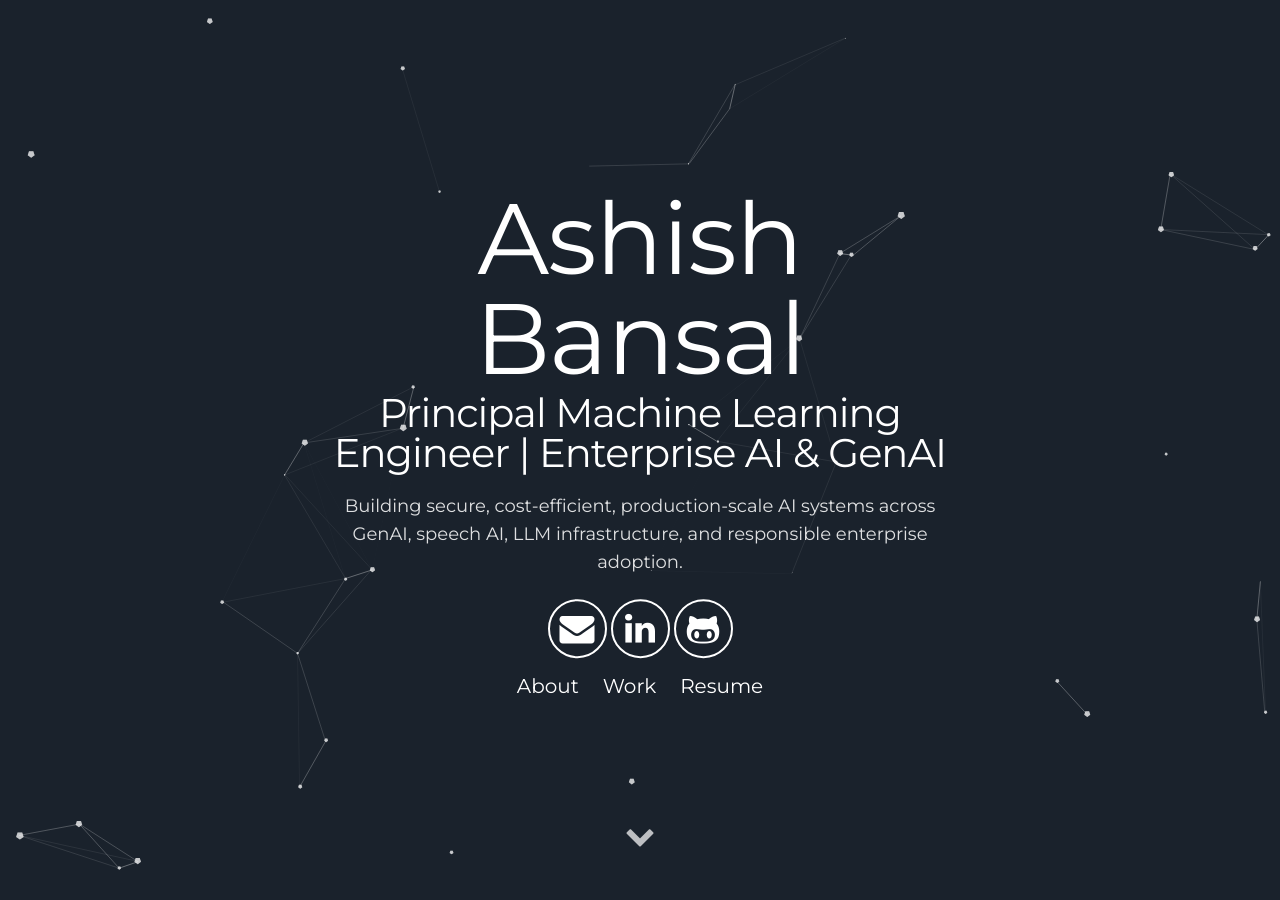
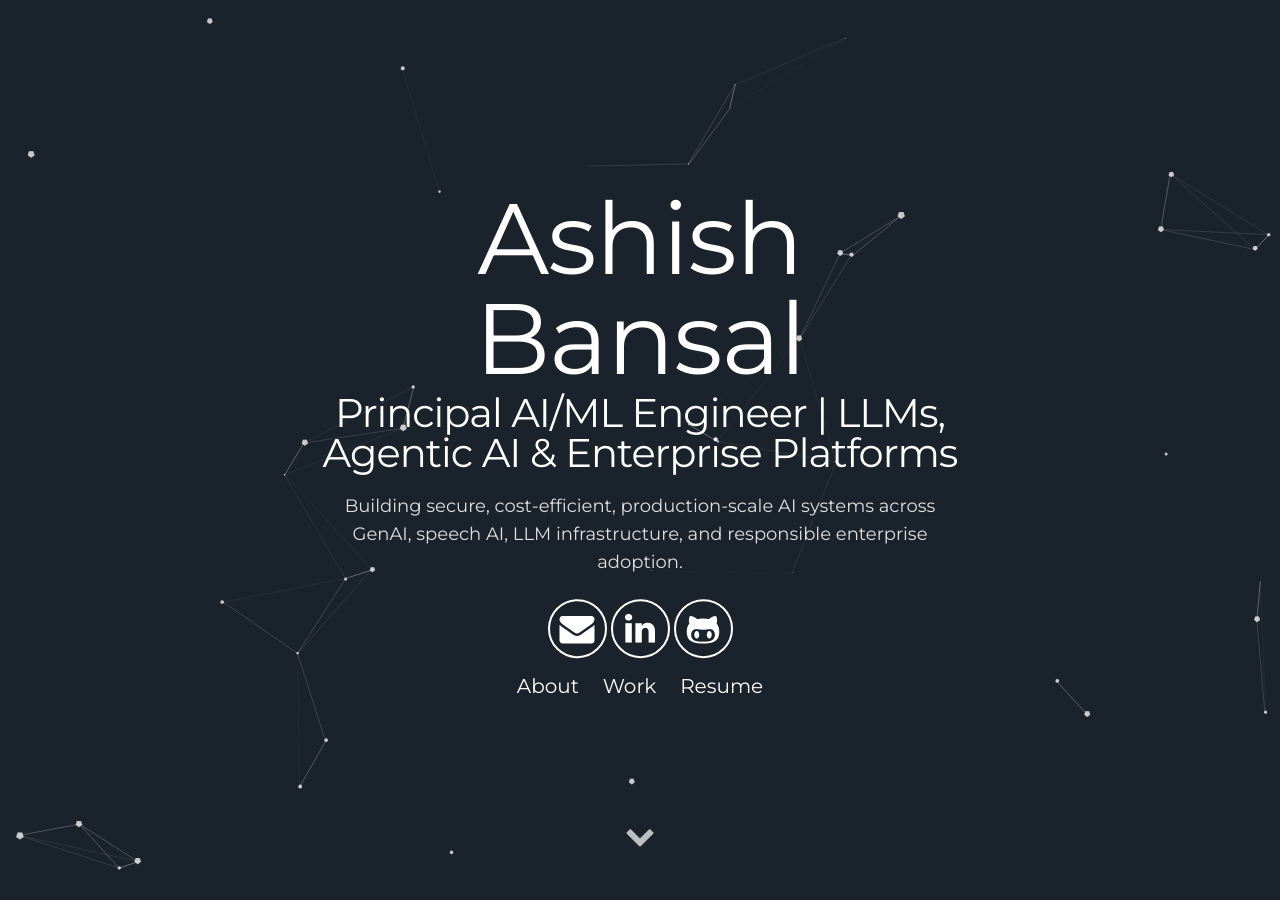
Before and after one commit to ab6995/ab6995.github.io, a Jekyll site: the page built from index.html, in a window 1280 px wide and 900 px high. Built offline with Jekyll 4.4.1, drawn with Linux system fonts in a browser that asks for light colours.

Commit message:
Align site metadata with updated resume

```diff
--- a/_config.yml
+++ b/_config.yml
@@ -1,6 +1,6 @@
 # Site settings
-title: Ashish Bansal | Principal ML Engineer
-description: Principal Machine Learning Engineer focused on enterprise AI, GenAI platforms, speech AI, LLM optimization, responsible AI, and production-grade ML systems.
+title: Ashish Bansal | Principal AI/ML Engineer
+description: Principal AI/ML Engineer focused on LLM-powered applications, agentic systems, enterprise-scale AI platforms, speech analytics, RAG, model serving, and responsible AI.
 
 # the base hostname & protocol for your site
 url: "https://ab6995.github.io"
@@ -10,8 +10,8 @@ permalink: /blog/:year/:month/:day/:title
 
 # User settings
 username: Ashish Bansal
-user_description: Principal Machine Learning Engineer building secure, cost-efficient, production-scale AI systems for financial services.
-user_title: Principal Machine Learning Engineer | Enterprise AI & GenAI
+user_description: Principal AI/ML Engineer building safe, cost-efficient, production-scale AI systems for financial services.
+user_title: Principal AI/ML Engineer | LLMs, Agentic AI & Enterprise Platforms
 email: ab6995@nyu.edu
 twitter_username: ab6995
 github_username: ab6995
```
